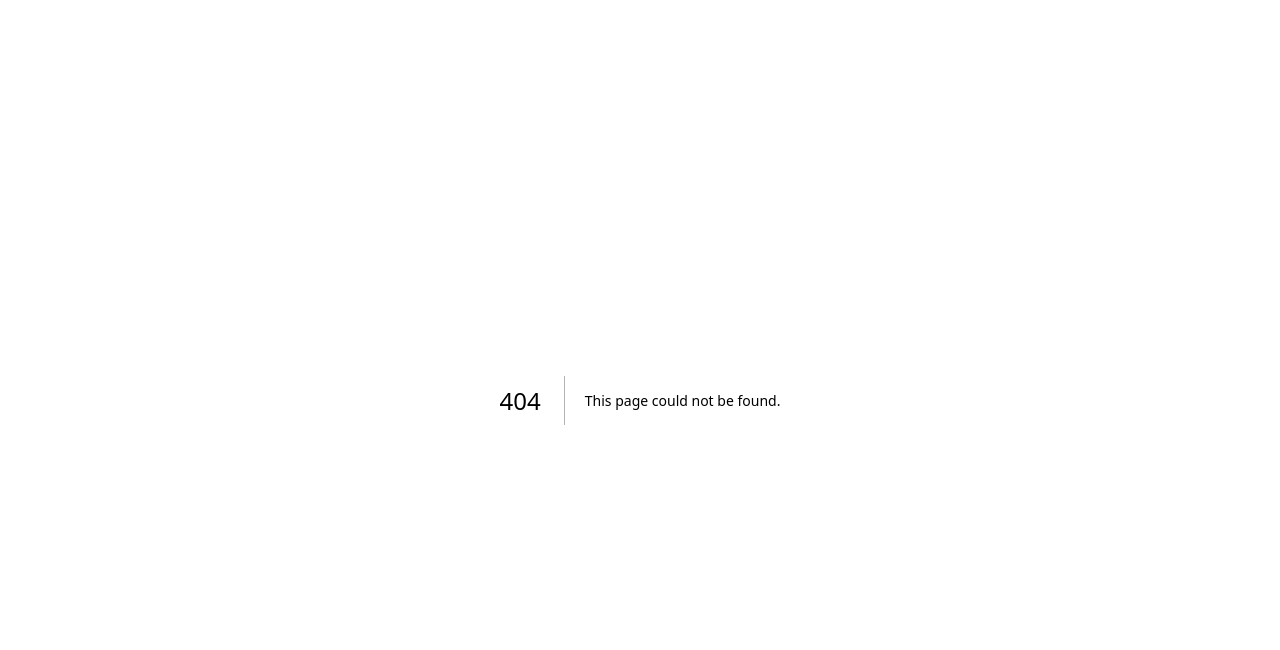
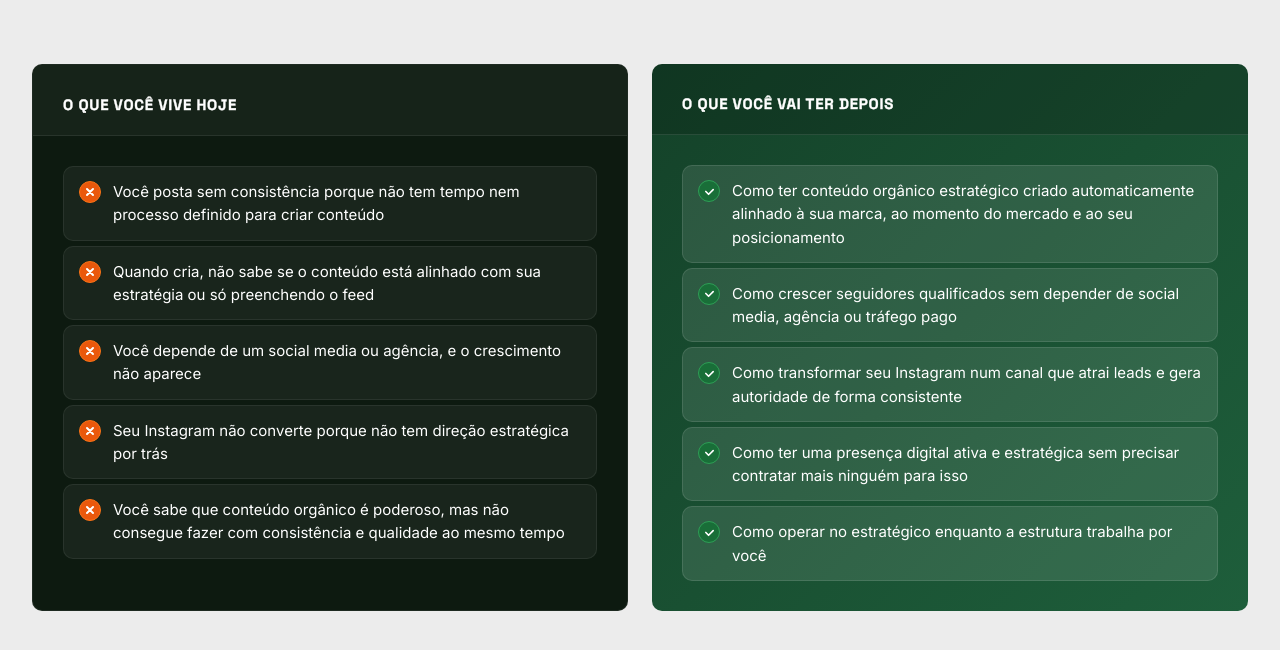
Before and after one commit to chuvstudiodesign/masia, a Next.js app: page /masterclass-2 in a window 1280 px wide. Before the commit this address had no page. Shown: the top 650 px of the page. Built offline with nearby package versions, Linux system fonts and the light colour scheme.

Commit message:
Add masterclass 2 page

```diff
--- /dev/null
+++ b/src/app/masterclass-2/page.tsx
@@ -0,0 +1,152 @@
+import { Space_Grotesk, Inter } from 'next/font/google';
+
+const spaceGrotesk = Space_Grotesk({ subsets: ['latin'], weight: 'variable' });
+const inter = Inter({ subsets: ['latin'], weight: ['400'] });
+
+const dores = [
+  'Você posta sem consistência porque não tem tempo nem processo definido para criar conteúdo',
+  'Quando cria, não sabe se o conteúdo está alinhado com sua estratégia ou só preenchendo o feed',
+  'Você depende de um social media ou agência, e o crescimento não aparece',
+  'Seu Instagram não converte porque não tem direção estratégica por trás',
+  'Você sabe que conteúdo orgânico é poderoso, mas não consegue fazer com consistência e qualidade ao mesmo tempo',
+];
+
+const transformacoes = [
+  'Como ter conteúdo orgânico estratégico criado automaticamente alinhado à sua marca, ao momento do mercado e ao seu posicionamento',
+  'Como crescer seguidores qualificados sem depender de social media, agência ou tráfego pago',
+  'Como transformar seu Instagram num canal que atrai leads e gera autoridade de forma consistente',
+  'Como ter uma presença digital ativa e estratégica sem precisar contratar mais ninguém para isso',
+  'Como operar no estratégico enquanto a estrutura trabalha por você',
+];
+
+export default function Masterclass2Page() {
+  return (
+    <main className="min-h-screen bg-[#ECECEC] text-[#111827]">
+      <div className="mx-auto w-full max-w-7xl px-5 py-16 sm:px-8">
+        <div className="grid gap-6 lg:grid-cols-2">
+          <div style={{ background: '#0d1a10', borderRadius: 10, overflow: 'hidden', border: '1px solid rgba(255,255,255,0.07)' }}>
+            <div style={{
+              padding: '28px 30px 18px',
+              background: 'rgba(255,255,255,0.04)',
+              borderBottom: '1px solid rgba(255,255,255,0.08)',
+            }}>
+              <span className={spaceGrotesk.className} style={{
+                fontSize: 15,
+                fontWeight: 700,
+                letterSpacing: '0.05em',
+                textTransform: 'uppercase',
+                color: '#fff',
+                WebkitTextStroke: '0.4px #fff',
+              }}>
+                O que você vive hoje
+              </span>
+            </div>
+
+            <div style={{ display: 'flex', flexDirection: 'column', gap: 5, padding: '30px 30px 30px' }}>
+              {dores.map((item, i) => (
+                <div key={i} style={{
+                  display: 'flex',
+                  gap: 12,
+                  alignItems: 'flex-start',
+                  background: 'rgba(255,255,255,0.05)',
+                  borderRadius: 10,
+                  padding: '13px 15px',
+                  border: '1px solid rgba(255,255,255,0.07)',
+                }}>
+                  <div style={{
+                    flexShrink: 0,
+                    width: 22,
+                    height: 22,
+                    borderRadius: '50%',
+                    background: '#EA580C',
+                    border: '1.5px solid #F97316',
+                    display: 'flex',
+                    alignItems: 'center',
+                    justifyContent: 'center',
+                    marginTop: 1,
+                  }}>
+                    <svg width="10" height="10" viewBox="0 0 10 10" fill="none">
+                      <path d="M2 2l6 6M8 2l-6 6" stroke="#fff" strokeWidth="2" strokeLinecap="round"/>
+                    </svg>
+                  </div>
+                  <p className={inter.className} style={{
+                    fontSize: 15,
+                    lineHeight: 1.55,
+                    color: '#fff',
+                    margin: 0,
+                    fontWeight: 400,
+                  }}>
+                    {item}
+                  </p>
+                </div>
+              ))}
+            </div>
+          </div>
+
+          <div style={{
+            background: 'linear-gradient(135deg, #144229, #1e5e3b)',
+            borderRadius: 10,
+            overflow: 'hidden',
+          }}>
+            <div style={{
+              padding: '28px 30px 18px',
+              background: 'rgba(0,0,0,0.18)',
+              borderBottom: '1px solid rgba(255,255,255,0.10)',
+            }}>
+              <span className={spaceGrotesk.className} style={{
+                fontSize: 15,
+                fontWeight: 700,
+                letterSpacing: '0.05em',
+                textTransform: 'uppercase',
+                color: '#fff',
+                WebkitTextStroke: '0.4px #fff',
+              }}>
+                O que você vai ter depois
+              </span>
+            </div>
+
+            <div style={{ display: 'flex', flexDirection: 'column', gap: 5, padding: '30px 30px 30px' }}>
+              {transformacoes.map((item, i) => (
+                <div key={i} style={{
+                  display: 'flex',
+                  gap: 12,
+                  alignItems: 'flex-start',
+                  background: 'rgba(255,255,255,0.10)',
+                  borderRadius: 10,
+                  padding: '13px 15px',
+                  border: '1px solid rgba(255,255,255,0.11)',
+                }}>
+                  <div style={{
+                    flexShrink: 0,
+                    width: 22,
+                    height: 22,
+                    borderRadius: '50%',
+                    background: '#196e38',
+                    border: '1.5px solid #2e9e56',
+                    display: 'flex',
+                    alignItems: 'center',
+                    justifyContent: 'center',
+                    marginTop: 1,
+                  }}>
+                    <svg width="11" height="11" viewBox="0 0 12 12" fill="none">
+                      <path d="M2 6l3 3 5-5" stroke="#fff" strokeWidth="1.8" strokeLinecap="round" strokeLinejoin="round"/>
+                    </svg>
+                  </div>
+                  <p className={inter.className} style={{
+                    fontSize: 15,
+                    lineHeight: 1.55,
+                    color: '#fff',
+                    margin: 0,
+                    fontWeight: 400,
+                  }}>
+                    {item}
+                  </p>
+                </div>
+              ))}
+            </div>
+          </div>
+        </div>
+      </div>
+    </main>
+  );
+}
```
